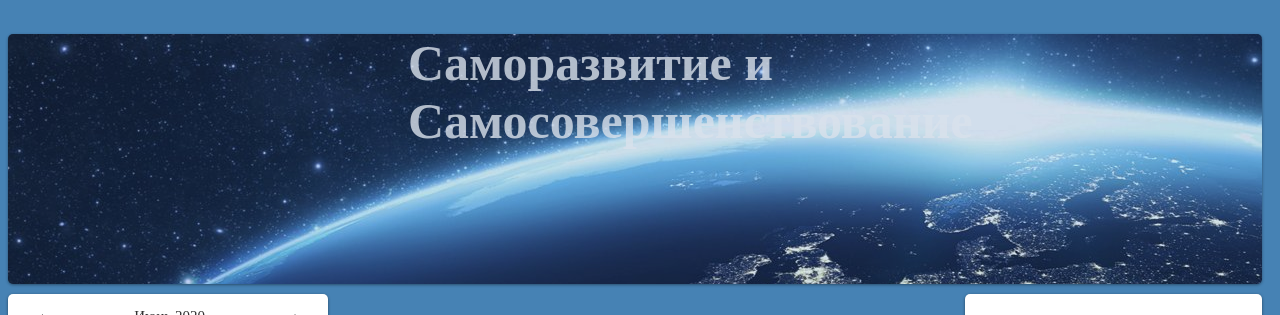
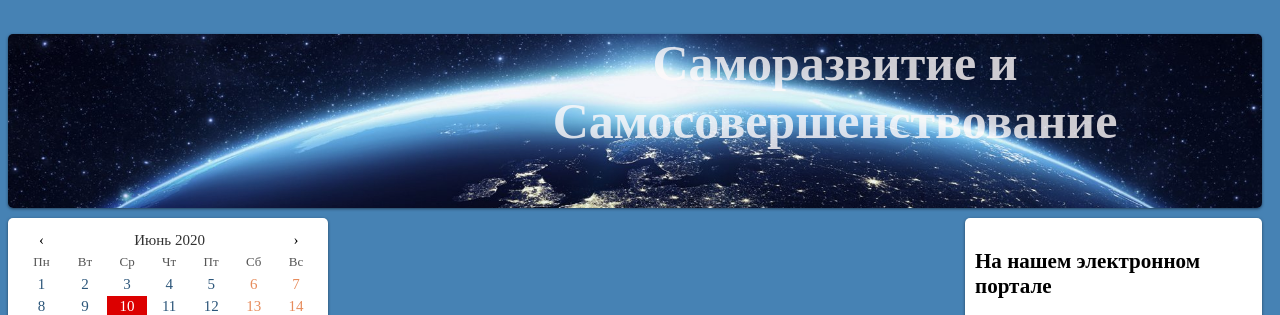
Before and after one commit to SolaireofMoldova/Diplom, a plain HTML site: page content/c1/fiz.html in a window 1280 px wide. Shown: the top 315 px of the page. Drawn offline with Linux system fonts and the light colour scheme.

Commit message:
Update style.css

```diff
--- a/content/c1/css/style.css
+++ b/content/c1/css/style.css
@@ -16,17 +16,16 @@ body{
 
 
 #header{
-position:relative; /* Задаём блоку относительное позиционирование для того, чтобы затем размещать, в нём другие элементы и позиционировать относительно его границ поверх фоновой картинки и заголовка */
+position:relative;
 
-  height: 250px; /* Высота шапки */
-  background-color: lightblue;
-  opacity: 0.8;
-  background-image: url(../images/1.jpg);
-  margin-bottom: 10px;
-
-  border-radius: 5px; /* Закругляются углы блока */
-  box-shadow: rgba(0,0,0,0.5) 0px 1px 3px; /* Тень. Визуально приподнимает блок над оболочкой */
-
+width: 100%;
+text-align: center;
+margin-bottom:10px;
+background-size: 100% auto;
+padding: 0px 0 2%;
+background-image: url(../images/1.jpg);
+border-radius: 5px;
+box-shadow: rgba(0,0,0,0.5) 0px 1px 3px;
 }
 
 h1{ /* Заголовок сайта */
```
